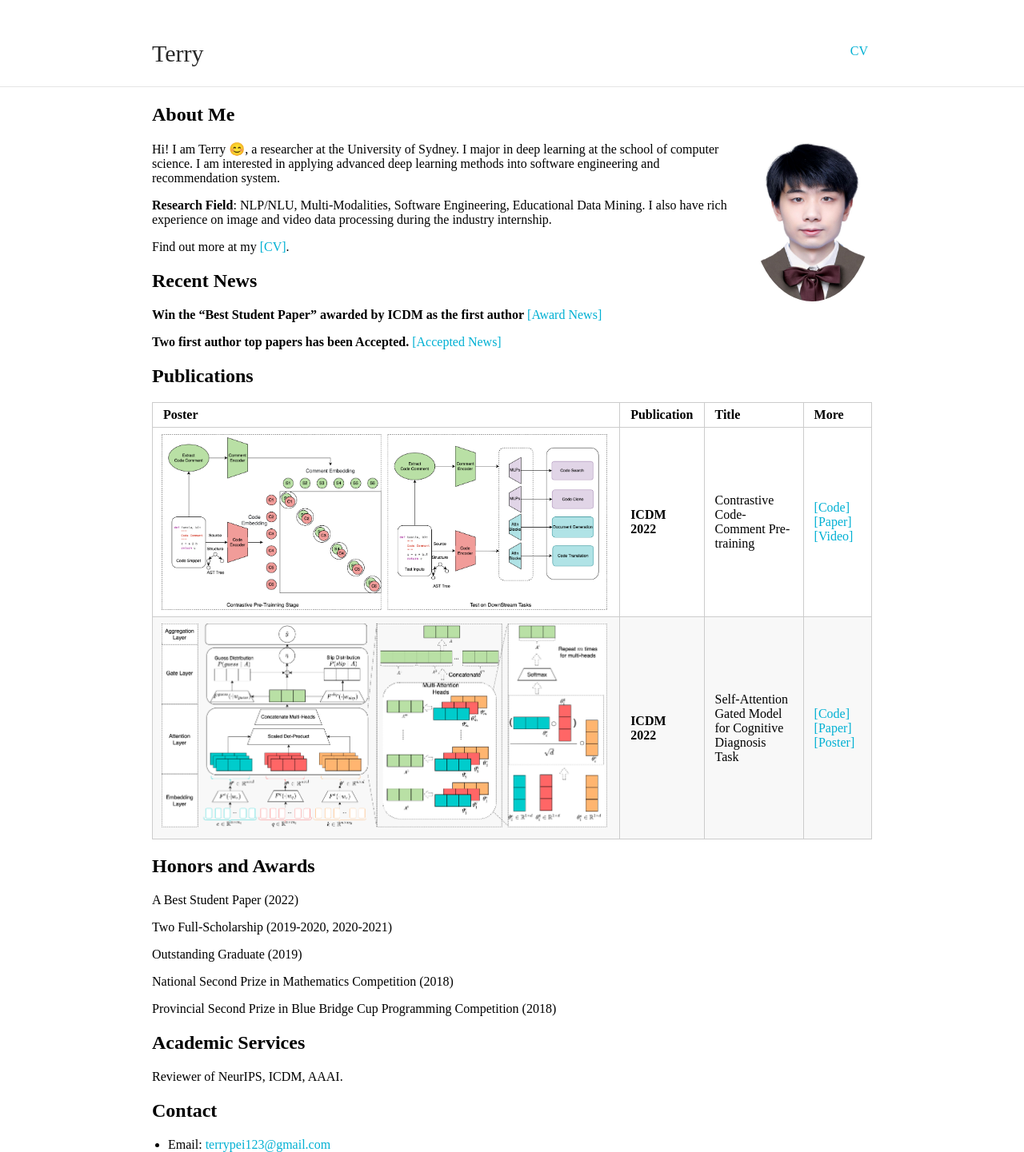
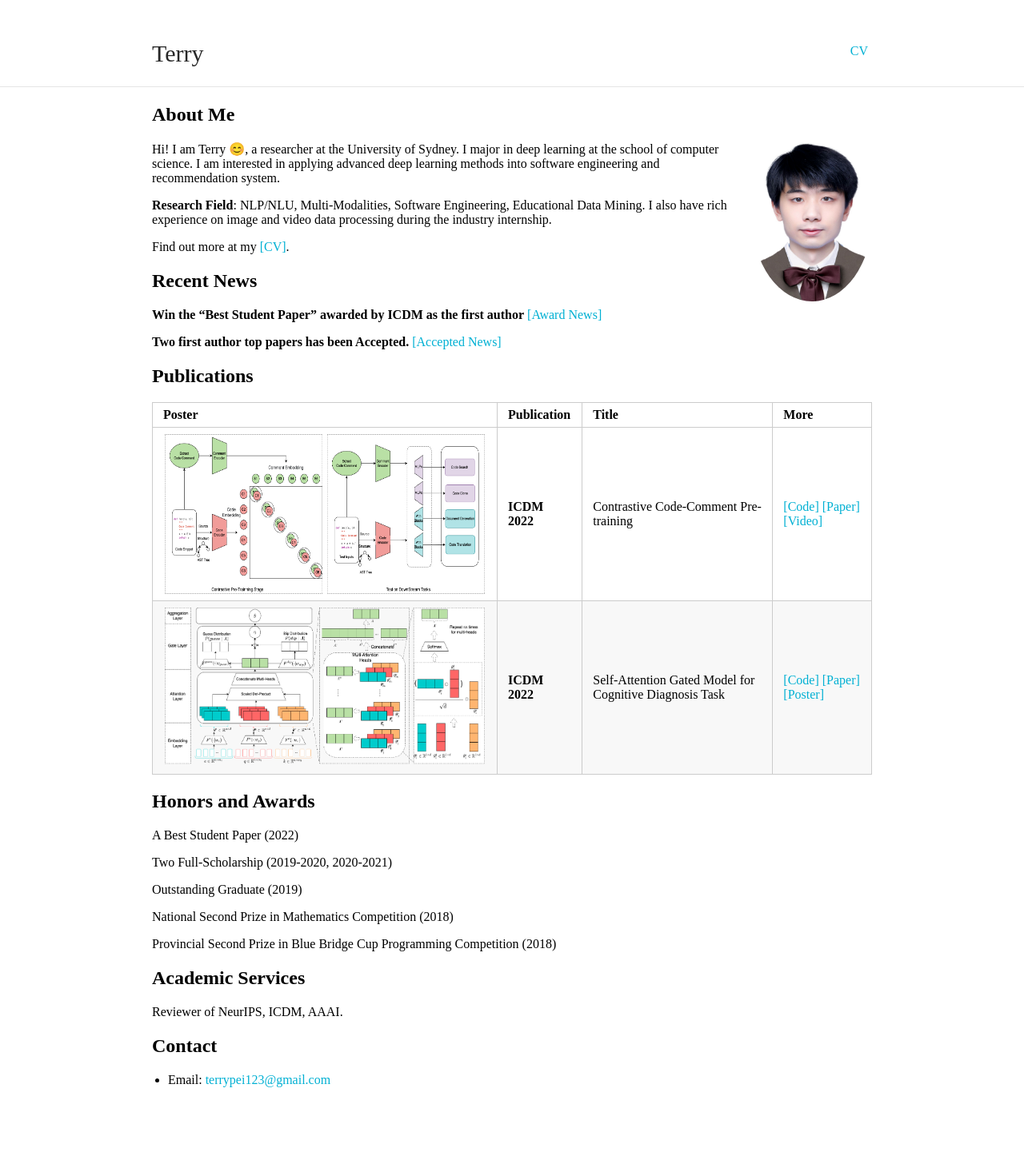
Before and after one commit to TerryPei/Terry000.github.io-1, a Jekyll site: the page built from index.md, in a window 1280 px wide. Shown: the whole page at 80% size. Built offline with Jekyll 4.4.1, drawn with Linux system fonts in a browser that asks for light colours; our own code applies the rules of GitHub Pages for plain Markdown files; after the commit the page ends 1360 px from its top, so only the background shows below that.

Commit message:
Update typography.scss

```diff
--- a/_sass/typography.scss
+++ b/_sass/typography.scss
@@ -54,8 +54,8 @@
         }
     }
     .paper-picture {
-        height: 100%;
-        width: 100%;
+        height: 200px;
+        width: 400px;
         position: relative;
         margin: 2px 2px 2px 2px;
         float: right;
```
